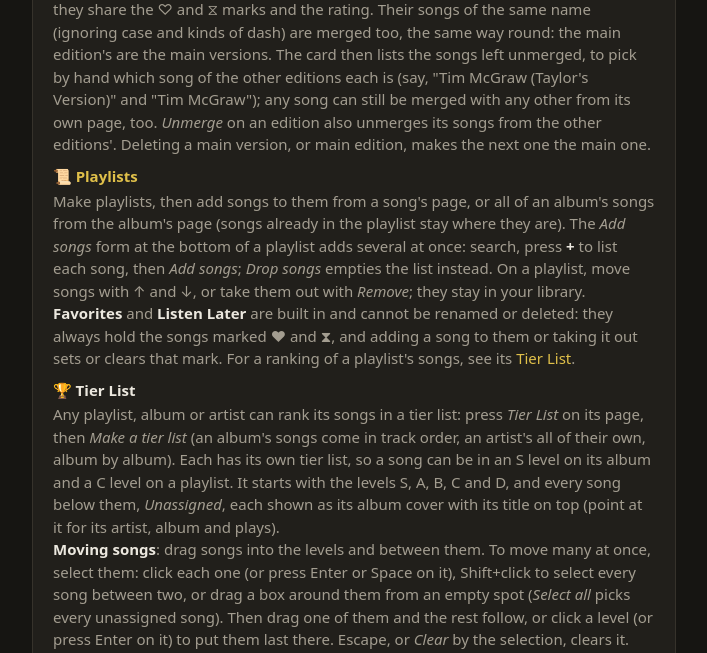
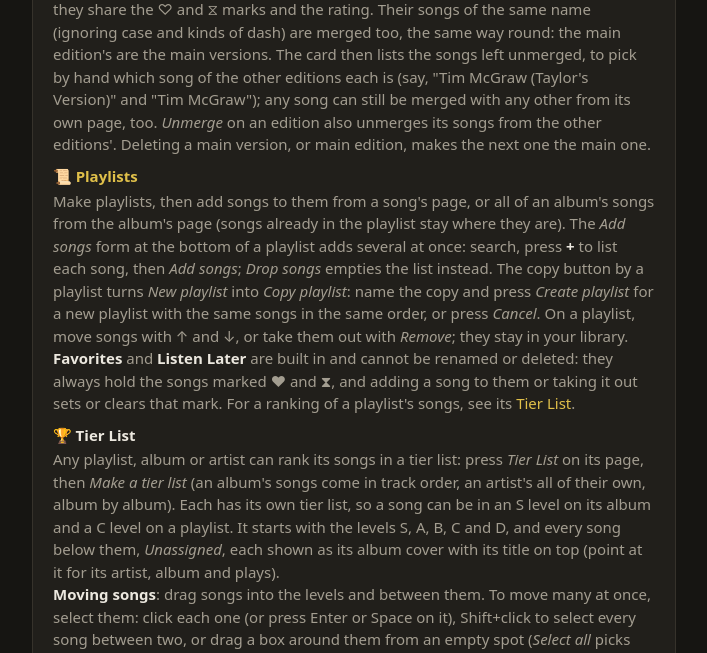
Before and after one commit to trOOnies/implicated, a FastAPI app: template src/implicated/web/templates/help/pages.html in a window 1280 px wide. Shown: the part 1873-2526 px from the top of the page, without its empty margins (296-1003 px from the left). Run offline with FastAPI, Linux system fonts and the light colour scheme; the template is opened without the code that fills it, so the values that code supplies are empty.

Commit message:
Copy a playlist from the Playlists page
A copy button by each playlist turns New playlist into Copy playlist,
naming the playlist being copied and asking for the new one's name;
Create playlist makes it with the same songs in the same order, and
Cancel turns it back. Built-in playlists copy into one of your own.

Co-Authored-By: Claude Opus 5.5 <noreply@anthropic.com>

```diff
--- a/src/implicated/library.py
+++ b/src/implicated/library.py
@@ -2278,6 +2278,14 @@ class Library:
             )
         return self.get_playlist(cur.lastrowid)
 
+    def copy_playlist(self, playlist_id: int, data: PlaylistIn) -> Playlist:
+        """A new playlist named as in ``data`` with the songs of ``playlist_id``, in its order
+        (a built-in one's too: the copy is a playlist of your own, which keeps them)."""
+        songs = [s.song.id for s in self.get_playlist_detail(playlist_id).songs]
+        copy = self.create_playlist(data)
+        self._write_playlist(copy.id, songs)
+        return copy
+
     def update_playlist(self, playlist_id: int, data: PlaylistIn) -> Playlist:
         self._own_playlist(playlist_id, "renamed")
         name = self._playlist_name(data)
--- a/src/implicated/web/templates/_playlists.html
+++ b/src/implicated/web/templates/_playlists.html
@@ -1,11 +1,15 @@
+{% from "_icons.html" import icon %}
 <table class="sortable">
-  <thead><tr><th>Name</th><th data-type="number">Songs</th><th data-type="number">Length</th></tr></thead>
+  <thead><tr><th>Name</th><th data-type="number">Songs</th><th data-type="number">Length</th><th></th></tr></thead>
   <tbody>
   {% for p in playlists %}
     <tr>
       <td><a href="/playlists/{{ p.playlist.id }}">{{ p.playlist.name }}</a>{% if p.playlist.kind %} <span class="tag">built in</span>{% endif %}</td>
       <td>{{ p.song_count }}</td>
       <td data-sort="{{ p.total_seconds or '' }}">{{ p.total_seconds | duration }}</td>
+      <td><button type="button" class="icon" hx-get="/fragments/playlists/{{ p.playlist.id }}/copy"
+                  hx-target="#playlist-new" hx-swap="outerHTML"
+                  title="Copy {{ p.playlist.name }}" aria-label="Copy {{ p.playlist.name }}">{{ icon('copy') }}</button></td>
     </tr>
   {% endfor %}
   </tbody>
--- a/src/implicated/web/templates/help/pages.html
+++ b/src/implicated/web/templates/help/pages.html
@@ -92,7 +92,9 @@
       from the album's page (songs already in the playlist stay where they are). The
       <em>Add songs</em> form at the bottom of a playlist adds several at once: search, press
       <strong>+</strong> to list each song, then <em>Add songs</em>; <em>Drop songs</em> empties
-      the list instead. On a playlist,
+      the list instead. The copy button by a playlist turns <em>New playlist</em> into
+      <em>Copy playlist</em>: name the copy and press <em>Create playlist</em> for a new playlist
+      with the same songs in the same order, or press <em>Cancel</em>. On a playlist,
       move songs with ↑ and ↓, or take them out with <em>Remove</em>; they stay in your
       library. <strong>Favorites</strong> and <strong>Listen Later</strong> are built in and
       cannot be renamed or deleted: they always hold the songs marked ♥ and ⧗, and adding a song
--- a/src/implicated/web/templates/playlists.html
+++ b/src/implicated/web/templates/playlists.html
@@ -9,9 +9,6 @@
            hx-trigger="playlists-changed from:body" hx-swap="innerHTML">
     {% include "_playlists.html" %}
   </section>
-  <aside class="card">
-    <h2>New playlist</h2>
-    {% include "_playlist_form.html" %}
-  </aside>
+  {% with form={} %}{% include "_playlist_form.html" %}{% endwith %}
 </div>
 {% endblock %}
--- a/src/implicated/web/views.py
+++ b/src/implicated/web/views.py
@@ -77,6 +77,7 @@ from implicated.models import (
     PictureIn,
     Playlist,
     PlaylistIn,
+    PlaylistSummary,
     Point,
     Song,
     SongIn,
@@ -2073,13 +2074,41 @@ def playlists_fragment(request: Request, lib: Lib):
     return render(request, "_playlists.html", playlists=lib.list_playlists())
 
 
+def _playlist_summary(lib: Library, playlist_id: int) -> PlaylistSummary:
+    found(lib.get_playlist, playlist_id)
+    return next(p for p in lib.list_playlists() if p.playlist.id == playlist_id)
+
+
+@router.get("/fragments/playlists/new")
+def new_playlist_form(request: Request):
+    return render(request, "_playlist_form.html", form={})
+
+
+@router.get("/fragments/playlists/{playlist_id}/copy")
+def copy_playlist_form(request: Request, lib: Lib, playlist_id: int):
+    """New playlist turned into Copy playlist, for ``playlist_id``."""
+    copy_of = _playlist_summary(lib, playlist_id)
+    return render(request, "_playlist_form.html", copy_of=copy_of, form={})
+
+
 @router.post("/playlists")
 async def create_playlist(request: Request, lib: Lib):
-    form = await request.form()
-    try:
-        lib.create_playlist(PlaylistIn(_text(form, "name") or ""))
-    except ValueError as exc:
-        return render(request, "_playlist_form.html", status_code=422, error=str(exc), form=form)
+    """A new playlist, or with ``copy_of`` in the form a copy of that one."""
+    form = await request.form()
+    copy_of = _int(form, "copy_of")
+    source = _playlist_summary(lib, copy_of) if copy_of is not None else None
+    data = PlaylistIn(_text(form, "name") or "")
+    try:
+        lib.copy_playlist(copy_of, data) if source else lib.create_playlist(data)
+    except ValueError as exc:
+        return render(
+            request,
+            "_playlist_form.html",
+            status_code=422,
+            error=str(exc),
+            form=form,
+            copy_of=source,
+        )
     return render(request, "_playlist_form.html", trigger=("playlists-changed",), form={})
 
 
```
Also changed, not shown: src/implicated/web/templates/_playlist_form.html (+17 -5 lines), tests/test_web.py (+26 -0 lines).
